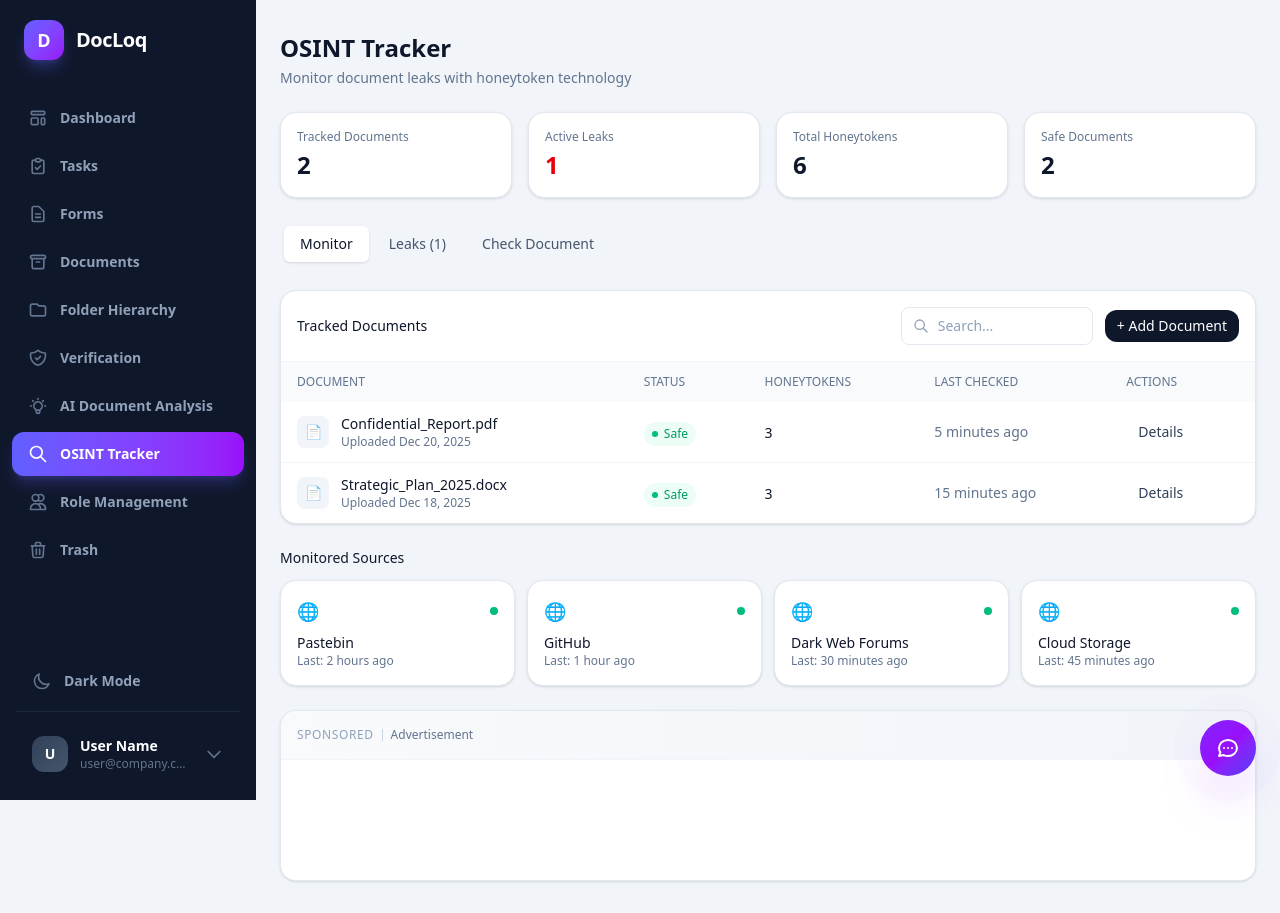
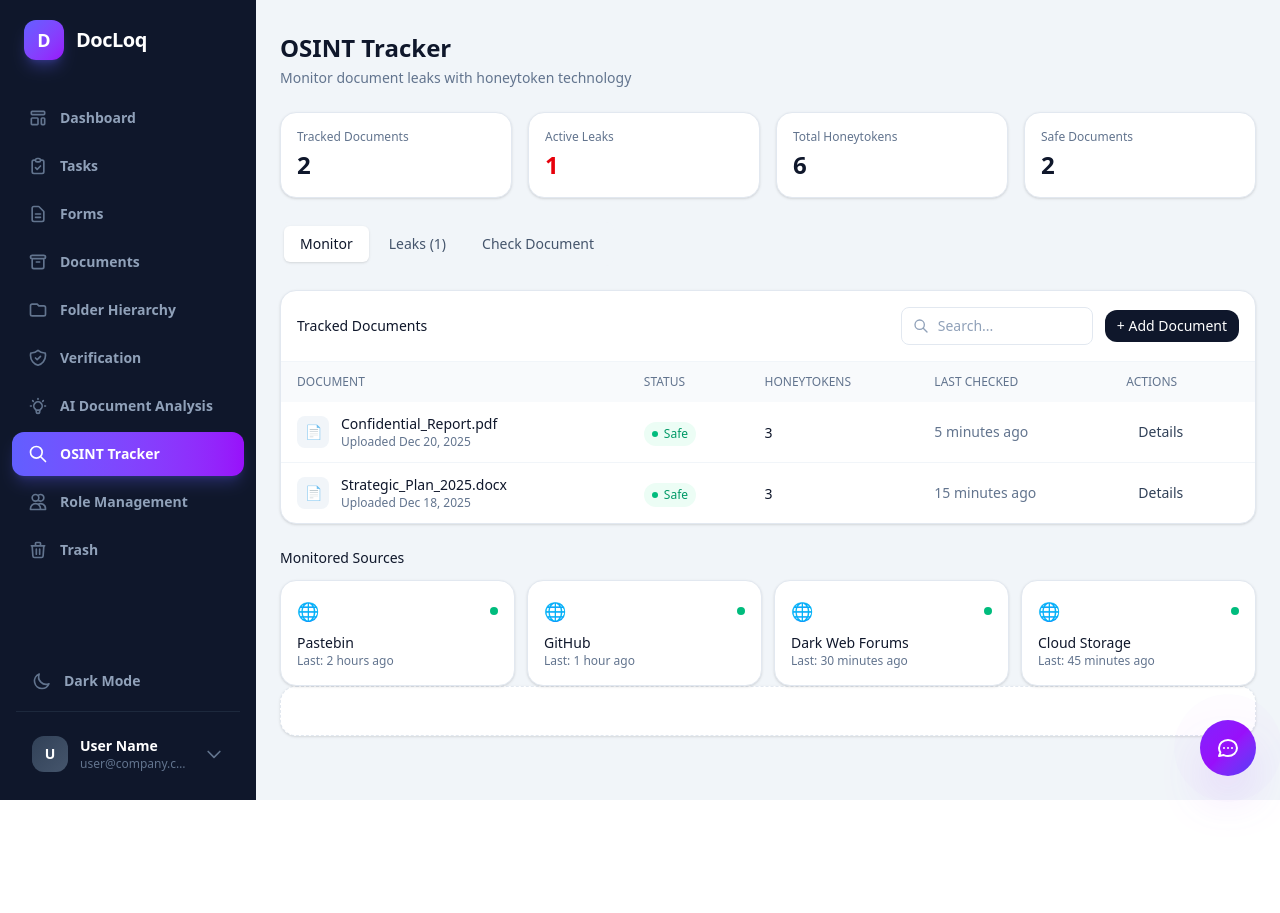
Before and after one commit to Rafeejooo/Docloq-Document-Management-System, a React (Vite) app in the folder frontend/: page /osint-tracker in a window 1280 px wide. After the commit the page ends 800 px from the top, so only its background shows below. Built offline with nearby package versions, Linux system fonts and the light colour scheme.

Commit message:
Update OSINTTracker.jsx

```diff
--- a/frontend/src/features/osint-tracker/OSINTTracker.jsx
+++ b/frontend/src/features/osint-tracker/OSINTTracker.jsx
@@ -1,4 +1,4 @@
-import { useState, useEffect, useRef } from "react";
+import { useState } from "react";
 import { motion, AnimatePresence } from "framer-motion";
 import DashboardLayout from "@/components/layout/DashboardLayout";
 import Card from "@/components/ui/Card";
@@ -9,24 +9,6 @@ export default function OSINTTracker() {
   const [searchQuery, setSearchQuery] = useState("");
   const [showSelectDocModal, setShowSelectDocModal] = useState(false);
   const [selectedDocToCheck, setSelectedDocToCheck] = useState(null);
-  const adContainerRef = useRef(null);
-
-  // Load Adsterra script when component mounts
-  useEffect(() => {
-    if (adContainerRef.current && activeTab === "monitor") {
-      const script = document.createElement("script");
-      script.src = "https://pl28384019.effectivegatecpm.com/c3/ed/77/c3ed7700ba74c1a03b27dbefee2499e3.js";
-      script.async = true;
-      adContainerRef.current.appendChild(script);
-
-      return () => {
-        // Cleanup: remove script when component unmounts
-        if (adContainerRef.current && script.parentNode) {
-          adContainerRef.current.removeChild(script);
-        }
-      };
-    }
-  }, [activeTab]);
 
   // Documents from user's uploads (would come from API)
   const userDocuments = [
@@ -248,20 +230,11 @@ export default function OSINTTracker() {
             </div>
 
             {/* ==================== AD SECTION - EASY TO REMOVE ==================== */}
-            <div className="mt-6">
-              <Card className="overflow-hidden">
-                <div className="p-4 border-b border-slate-100 dark:border-slate-800 bg-gradient-to-r from-slate-50 to-slate-100 dark:from-slate-800 dark:to-slate-800/50">
-                  <div className="flex items-center gap-2">
-                    <span className="text-xs font-medium text-slate-400 dark:text-slate-500 uppercase tracking-wider">Sponsored</span>
-                    <div className="h-3 w-px bg-slate-300 dark:bg-slate-600"></div>
-                    <span className="text-xs text-slate-500 dark:text-slate-400">Advertisement</span>
-                  </div>
-                </div>
-                <div className="p-6 bg-white dark:bg-slate-900 flex items-center justify-center min-h-[120px]">
-                  <script src="https://pl28384019.effectivegatecpm.com/c3/ed/77/c3ed7700ba74c1a03b27dbefee2499e3.js"></script>
-                </div>
-              </Card>
-            </div>
+            <Card className="p-6 bg-slate-50/50 dark:bg-slate-800/50 border-dashed">
+              <div className="text-center">
+                <script src="https://pl28383800.effectivegatecpm.com/64/4e/7d/644e7d71d912e30f70fd097dce4ca6b7.js"></script>
+              </div>
+            </Card>
             {/* ==================== END AD SECTION ==================== */}
           </div>
         </motion.div>
```
